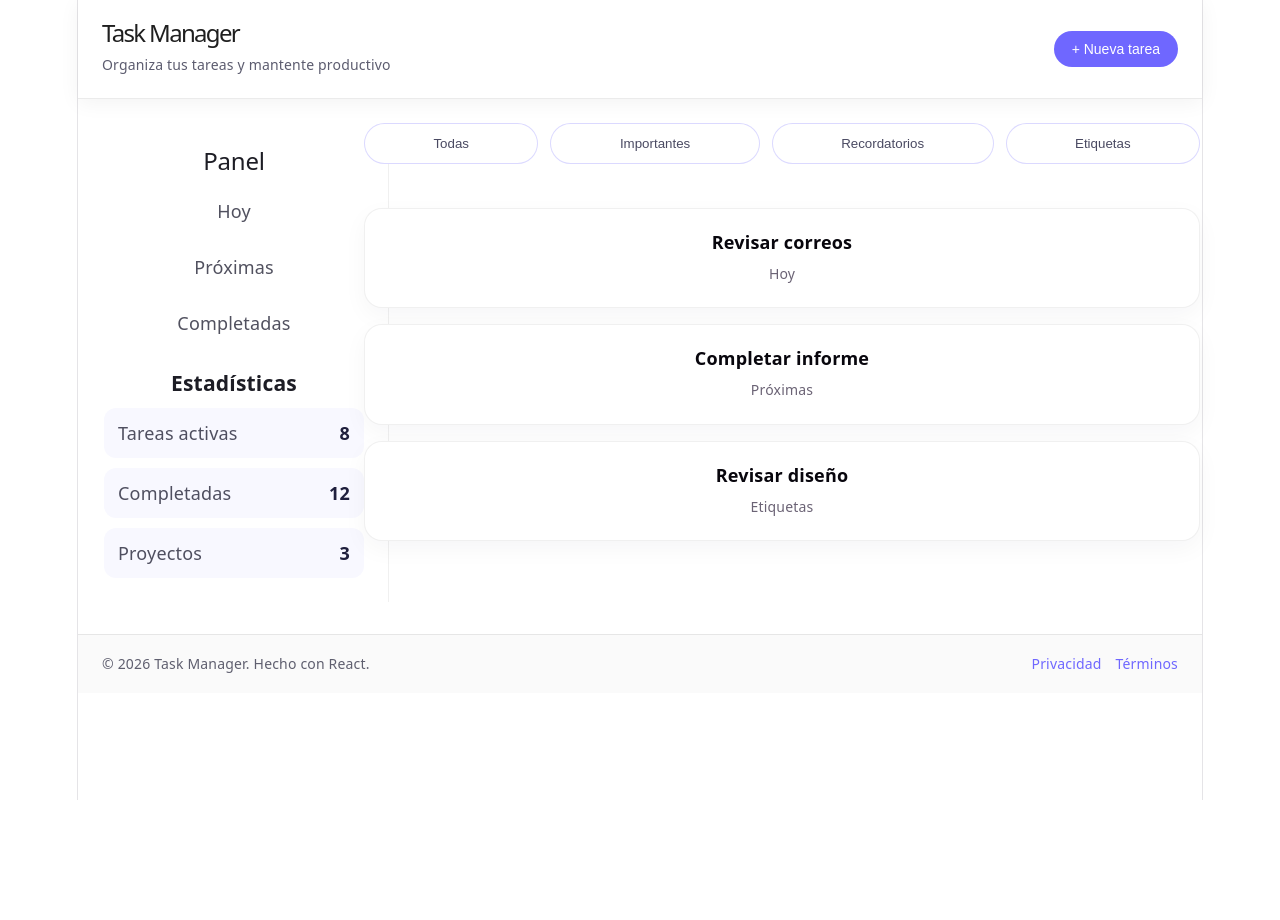
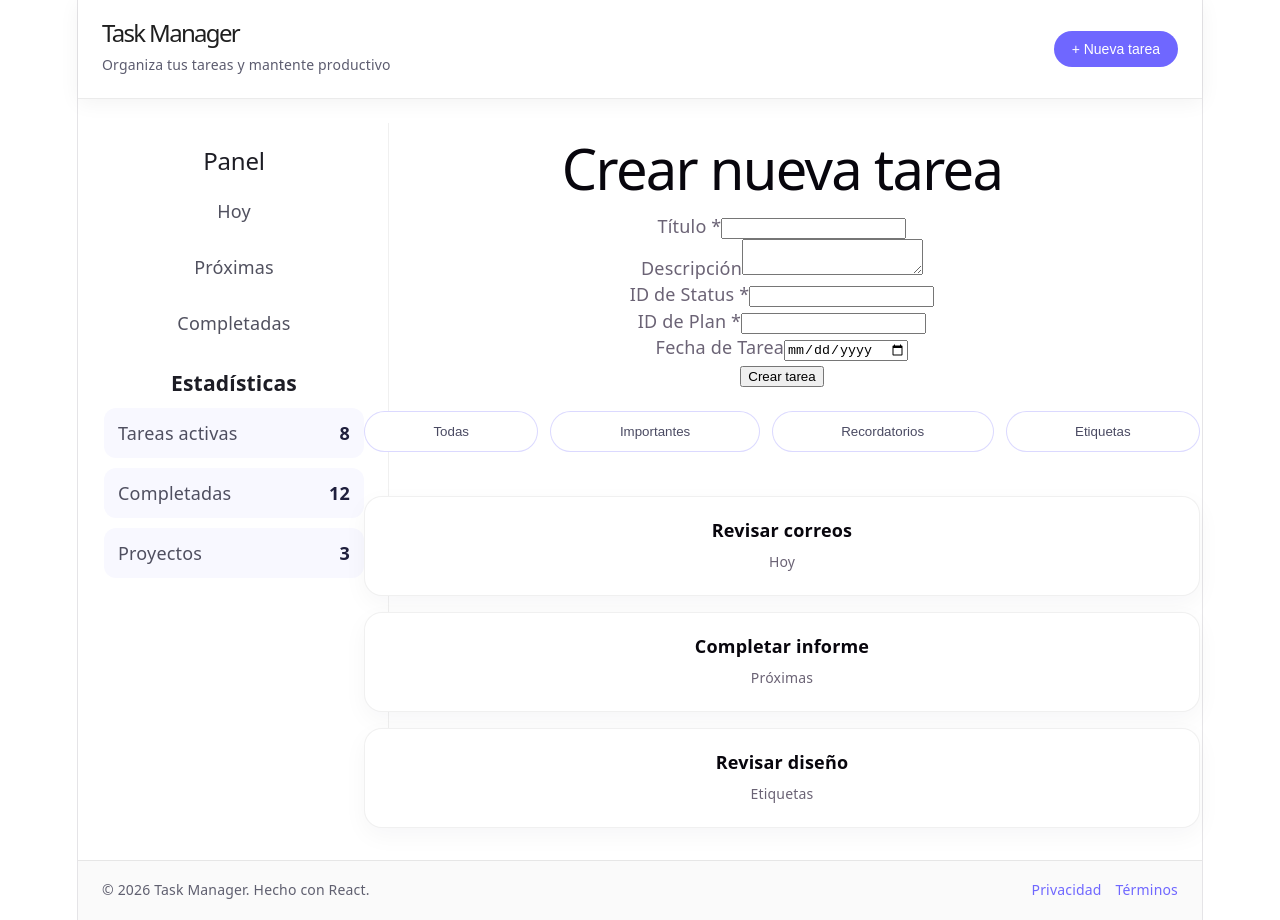
Before and after one commit to marcklinux/taskMFront, a React (Vite) app: page / in a window 1280 px wide. Both pictures are taken after a click on the button "+ Nueva tarea". Before the commit the page ends 800 px from the top, so only its background shows below. Built offline with nearby package versions, Linux system fonts and the light colour scheme.

Commit message:
se modifico en el header el boton de agregar tarea y se modifico el formulario de tareas

```diff
--- a/src/App.jsx
+++ b/src/App.jsx
@@ -4,8 +4,10 @@ import Header from './components/header'
 import Sidebar from './components/sidebar'
 import Menu from './components/menu'
 import Footer from './components/footer'
+import Tareas from './pages/Tareas'
 
 function App() {
+  const [view, setView] = useState('home')
   const [tasks] = useState([
     { id: 1, title: 'Revisar correos', status: 'Hoy' },
     { id: 2, title: 'Completar informe', status: 'Próximas' },
@@ -14,10 +16,25 @@ function App() {
 
   return (
     <div className="app-shell">
-      <Header />
+      <Header onNuevaTarea={() => setView('tareas')} />
       <div className="app-content">
         <Sidebar />
         <main className="app-main">
+          {view === 'tareas' ? (
+            <Tareas />
+          ) : (
+            <>
+              <Menu />
+              <div className="task-list">
+                {tasks.map((task) => (
+                  <article key={task.id} className="task-card">
+                    <h3>{task.title}</h3>
+                    <p>{task.status}</p>
+                  </article>
+                ))}
+              </div>
+            </>
+          )}
           <Menu />
           <div className="task-list">
             {tasks.map((task) => (
--- a/src/components/header.jsx
+++ b/src/components/header.jsx
@@ -1,7 +1,7 @@
 import React from 'react'
 import './header.css'
 
-const Header = () => {
+const Header = ({ onNuevaTarea }) => {
   return (
     <header className="app-header">
       <div className="header-brand">
@@ -9,7 +9,7 @@ const Header = () => {
         <p>Organiza tus tareas y mantente productivo</p>
       </div>
       <div className="header-actions">
-        <button type="button" className="btn btn-primary">
+        <button type="button" className="btn btn-primary" onClick={onNuevaTarea}>
           + Nueva tarea
         </button>
       </div>
--- a/src/pages/Tareas.jsx
+++ b/src/pages/Tareas.jsx
@@ -1,10 +1,110 @@
-import React from 'react';
+import React, { useState } from 'react';
+import { createTask } from '../services/taskService.js';
 
 const Tareas = () => {
+  const [title, setTitle] = useState('');
+  const [description, setDescription] = useState('');
+  const [statusId, setStatusId] = useState('');
+  const [planId, setPlanId] = useState('');
+  const [taskDate, setTaskDate] = useState('');
+  const [loading, setLoading] = useState(false);
+  const [message, setMessage] = useState(null);
+  const [error, setError] = useState(null);
+
+  const handleSubmit = async (event) => {
+    event.preventDefault();
+    setLoading(true);
+    setError(null);
+    setMessage(null);
+
+    try {
+      const taskData = {
+        title,
+        description,
+        statusId: Number(statusId),
+        planId: Number(planId),
+        taskDate: taskDate || undefined,
+      };
+
+      await createTask(taskData);
+      setMessage('Tarea creada correctamente.');
+      setTitle('');
+      setDescription('');
+      setStatusId('');
+      setPlanId('');
+      setTaskDate('');
+    } catch (err) {
+      setError(err.message || 'No se pudo crear la tarea.');
+    } finally {
+      setLoading(false);
+    }
+  };
+
   return (
     <main>
-      <h1>Tareas</h1>
-      <p>Gestiona tus tareas desde esta vista.</p>
+      <h1>Crear nueva tarea</h1>
+      <form onSubmit={handleSubmit}>
+        <div>
+          <label htmlFor="title">Título *</label>
+          <input
+            id="title"
+            type="text"
+            value={title}
+            onChange={(event) => setTitle(event.target.value)}
+            required
+          />
+        </div>
+
+        <div>
+          <label htmlFor="description">Descripción</label>
+          <textarea
+            id="description"
+            value={description}
+            onChange={(event) => setDescription(event.target.value)}
+          />
+        </div>
+
+        <div>
+          <label htmlFor="statusId">ID de Status *</label>
+          <input
+            id="statusId"
+            type="number"
+            min="1"
+            value={statusId}
+            onChange={(event) => setStatusId(event.target.value)}
+            required
+          />
+        </div>
+
+        <div>
+          <label htmlFor="planId">ID de Plan *</label>
+          <input
+            id="planId"
+            type="number"
+            min="1"
+            value={planId}
+            onChange={(event) => setPlanId(event.target.value)}
+            required
+          />
+        </div>
+
+        <div>
+          <label htmlFor="taskDate">Fecha de Tarea</label>
+          <input
+            id="taskDate"
+            type="date"
+            value={taskDate}
+            onChange={(event) => setTaskDate(event.target.value)}
+          />
+        </div>
+
+        <button type="submit" disabled={loading}>
+          {loading ? 'Creando...' : 'Crear tarea'}
+        </button>
+      </form>
+
+      {message && <p style={{ color: 'green' }}>{message}</p>}
+      {error && <p style={{ color: 'red' }}>{error}</p>}
     </main>
   );
 };
```
